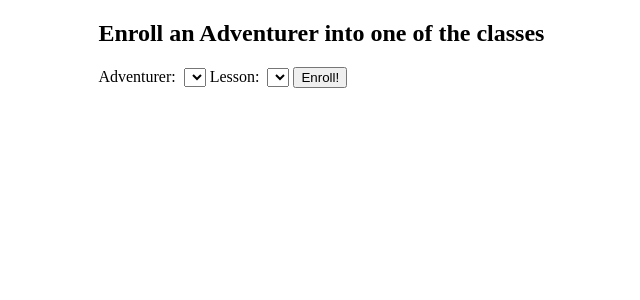
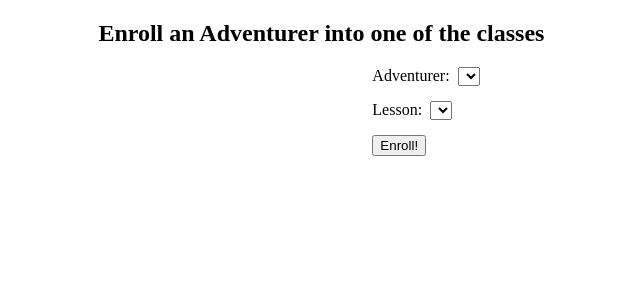
Before and after one commit to ConnorJRob/connor-module1-project, a Flask app: page /enrolments in a window 1280 px wide. Shown: the part 73-373 px from the top of the page, without its empty margins (85-725 px from the left). Run offline with Flask 2, Linux system fonts and the light colour scheme; data that the repository does not hold is empty; some libraries are stand-ins or nearby versions.

Commit message:
final styling added for now

```diff
--- a/static/css/style.css
+++ b/static/css/style.css
@@ -40,6 +40,7 @@ main{
 
 .portals {
     display: flex;
+    margin: auto;
 }
 
 .portals li {
@@ -50,6 +51,10 @@ main{
     border: 1px solid blue;
 }
 
+.portals li:hover {
+    background-color: lightblue;
+}
+
 .objects_list{
     display: flex;
     flex-wrap: wrap;
@@ -57,4 +62,34 @@ main{
 
 .objects_list div{
     margin-right: 15px;
+    border: 1px solid blue;
+    padding: 15px;
+    margin: 5px;
 }
+
+.objects_list div:hover{
+    background-color: lightblue;
+}
+
+.edit_delete_buttons{
+    margin-top: 20px;
+    display: flex;
+}
+
+.edit_delete_buttons div{
+    margin-right: 15px;
+}
+
+.adventurer_input{
+    margin-bottom: 15px;
+    margin-left: 30%;
+}
+
+.lesson_input{
+    margin-bottom: 15px;
+    margin-left: 30%;
+}
+
+.enroll_button{
+    margin-left: 30%;
+}
--- a/templates/enrolments/new.html
+++ b/templates/enrolments/new.html
@@ -5,7 +5,8 @@
     <body>
         <h2>Enroll an Adventurer into one of the classes</h2>
 
-        <form action = "/enrolments/new" method="POST">
+        <form action = "/enrolments/new" method="POST" class="enrolling">
+            <section class="adventurer_input">
             <label for="adventurer">Adventurer:&nbsp;</label>
                 <select
                     id="adventurer"
@@ -14,6 +15,8 @@
                     <option value={{adventurer.id}}>{{adventurer.first_name}}&nbsp;{{adventurer.last_name}}</option>
                     {% endfor %}
                 </select>
+            </section>
+            <section class="lesson_input">
                 <label for="lesson">Lesson:&nbsp;</label>
                 <select
                     id="lesson"
@@ -22,7 +25,8 @@
                     <option value={{lesson.id}}>{{lesson.lesson_name}}</option>
                     {% endfor %}
                 </select>
-            <button type="submit">Enroll!</button>
+            </section>
+            <button type="submit" class="enroll_button">Enroll!</button>
         </form>
     </body>
 </main>
```
Also changed, not shown: templates/adventurers/show.html (+18 -16 lines), templates/lessons/show.html (+16 -14 lines). Lines whose indentation alone changed are shown as unchanged.
